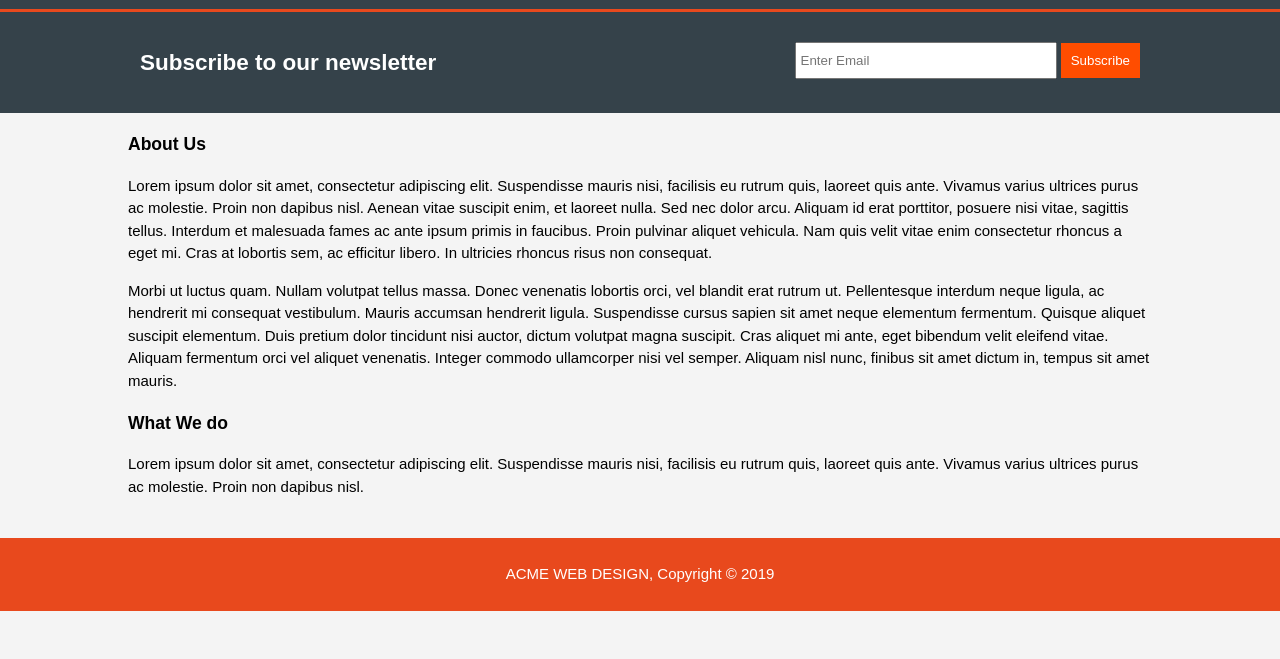
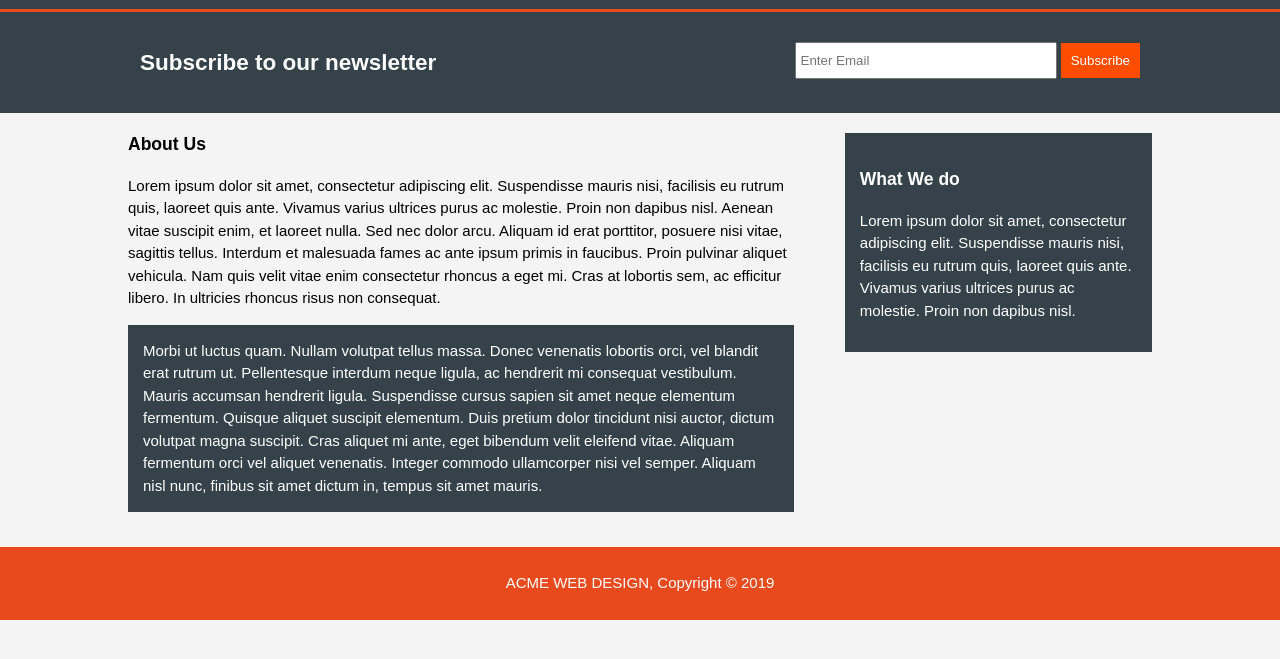
Before and after one commit to CharlesTheProgrammerBrown/acme, a plain HTML site: page about.html in a window 1280 px wide. Shown: the part 131-790 px from the top of the page. Drawn offline with Linux system fonts and the light colour scheme.

Commit message:
edited styles sheet for about page

```diff
--- a/css/style.css
+++ b/css/style.css
@@ -25,6 +25,13 @@ body{
   */
     border:none;
     color: #fff;
+  }
+
+  .darktheme{
+    padding:15px;
+    background-color:#35424a;
+    color:#fff;
+    margin:10px 0 10px 0;
   }
 
    ul{
@@ -139,6 +146,18 @@ body{
     width: 35%;
   }
 
+/*side bar */
+aside#sidebar{
+float:right;
+width: 30%;
+margin-top:10px;
+}
+
+ #main-col{
+  float:left;
+  width:65%;
+}
+
 footer{
   margin-top: 25px;
   background-color: #e8491d;
@@ -146,3 +165,8 @@ footer{
   padding: 10px;
   text-align: center;
 }
+
+
+/*#sidebar .info{
+  float:left;
+}*/
```
